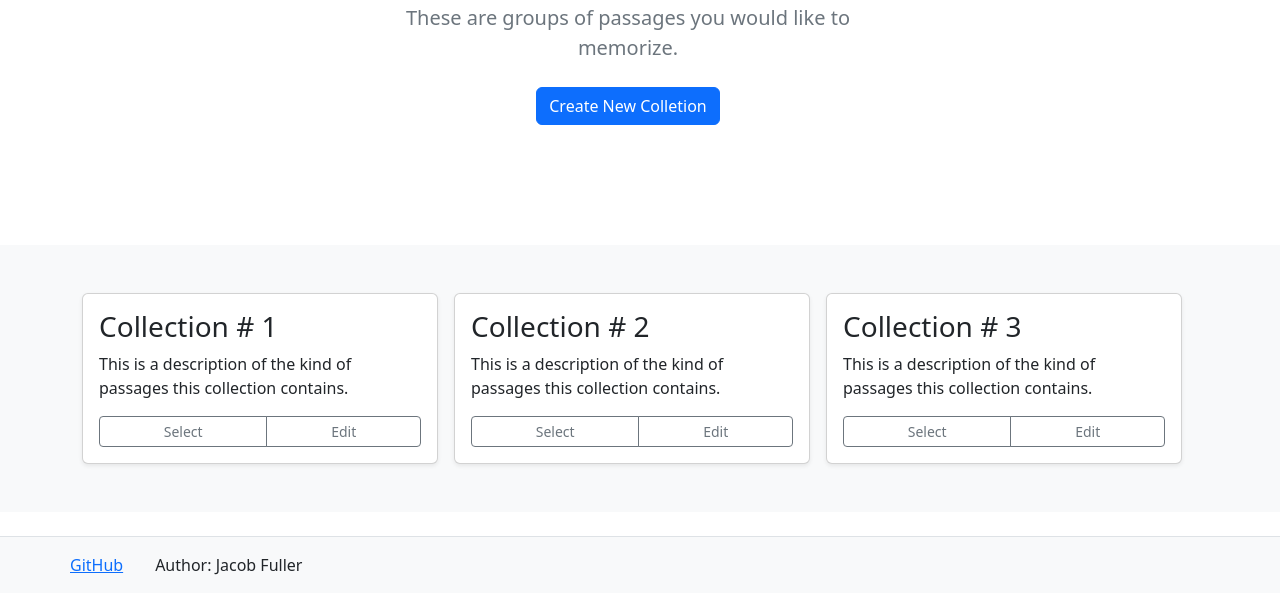
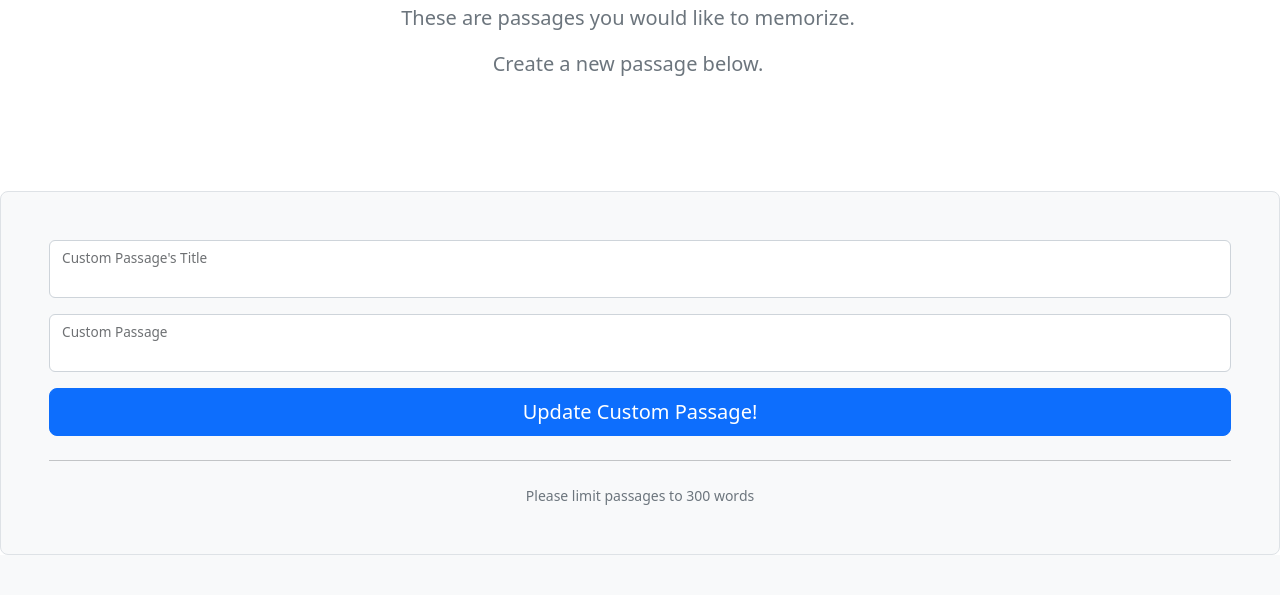
Before and after one commit to jakefull/startup, a plain HTML site: page typemory-html/select.html in a window 1280 px wide. Shown: the part 205-800 px from the top of the page. Drawn offline with nearby package versions, Linux system fonts and the light colour scheme.

Commit message:
Final commit for assignment.

```diff
--- /dev/null
+++ b/typemory-html/collections.js
@@ -0,0 +1,31 @@
+//DEBUG: For some reason, always moves on to leaderboard page after this. Something is going uncaught.
+
+class updater {
+    // button;
+    constructor() {
+        // button = "Just a string for now" //document.getElementById("#update_btn");
+    }
+    removeButtonColor () {
+//remove color from button if you can get style error gone?
+    }
+    updateCustomPassage () {
+        const button = document.getElementById("submit_btn");
+        const titleEl = document.querySelector("#pass_title");
+        const passEl = document.querySelector("#pass_body");
+        if (titleEl.value===null || passEl.value===null) {
+            //give error message OR just flash button red
+            button.style.backgroundColor='red';
+            setTimeout(this.removeButtonColor, 250);
+        } else {
+            localStorage.setItem("passTitle", titleEl.value);
+            localStorage.setItem("passBody", passEl.value);
+            button.style.backgroundColor='green';
+            setTimeout(this.removeButtonColor, 250);
+        }
+        // window.location.href = ".html";
+}
+
+    // LATER ON: implement a word limit, error message if title or passage is left blank, etc.
+}
+
+const updatePage = new updater;
--- a/typemory-html/select.html
+++ b/typemory-html/select.html
@@ -35,13 +35,28 @@
                   <div class="row py-lg-5">
                     <div class="col-lg-6 col-md-8 mx-auto">
                       <h1 class="fw">Collections</h1>
-                      <p class="lead text-muted">These are groups of passages you would like to memorize.</p>
-                      <p>
-                        <a href="#" class="btn btn-primary my-2">Create New Colletion</a>
-                      </p>
+                      <p class="lead text-muted">These are passages you would like to memorize.</p>
+                      <p class="lead text-muted">Create a new passage below.</p>
+                        <!-- <a href="#" class="btn btn-primary my-2">Create New Colletion</a> -->
+                      <!-- </p> -->
                     </div>
                   </div>
                 </section>
+
+                <form method="get" action="scores.html" class="p-4 p-md-5 border rounded-3 bg-light">
+                  <div class="form-floating mb-3">
+                    <input type="text" class="form-control" id="pass_title">
+                    <label for="name">Custom Passage's Title</label>
+                  </div>
+                  <div class="form-floating mb-3">
+                      <input type="text" class="form-control" id="pass_body">
+                      <label for="name">Custom Passage</label>
+                    </div>
+
+                  <button class="w-100 btn btn-lg btn-primary" id="update_btn"type="submit" onclick="updatePage.updateCustomPassage()">Update Custom Passage!</button>
+                  <hr class="my-4">
+                  <small class="text-muted">Please limit passages to 300 words</small>
+                </form>
 
                 <div class="album py-5 bg-light">
                   <div class="container">
@@ -109,5 +124,6 @@
             </div>
           </footer>
           <script src="https://cdn.jsdelivr.net/npm/bootstrap@5.2.3/dist/js/bootstrap.bundle.min.js" integrity="sha384-kenU1KFdBIe4zVF0s0G1M5b4hcpxyD9F7jL+jjXkk+Q2h455rYXK/7HAuoJl+0I4" crossorigin="anonymous"></script>
+          <script src="collections.js"></script>
       </body>
   </html>
```
Also changed, not shown: typemory-html/type.js (+34 -6 lines).
